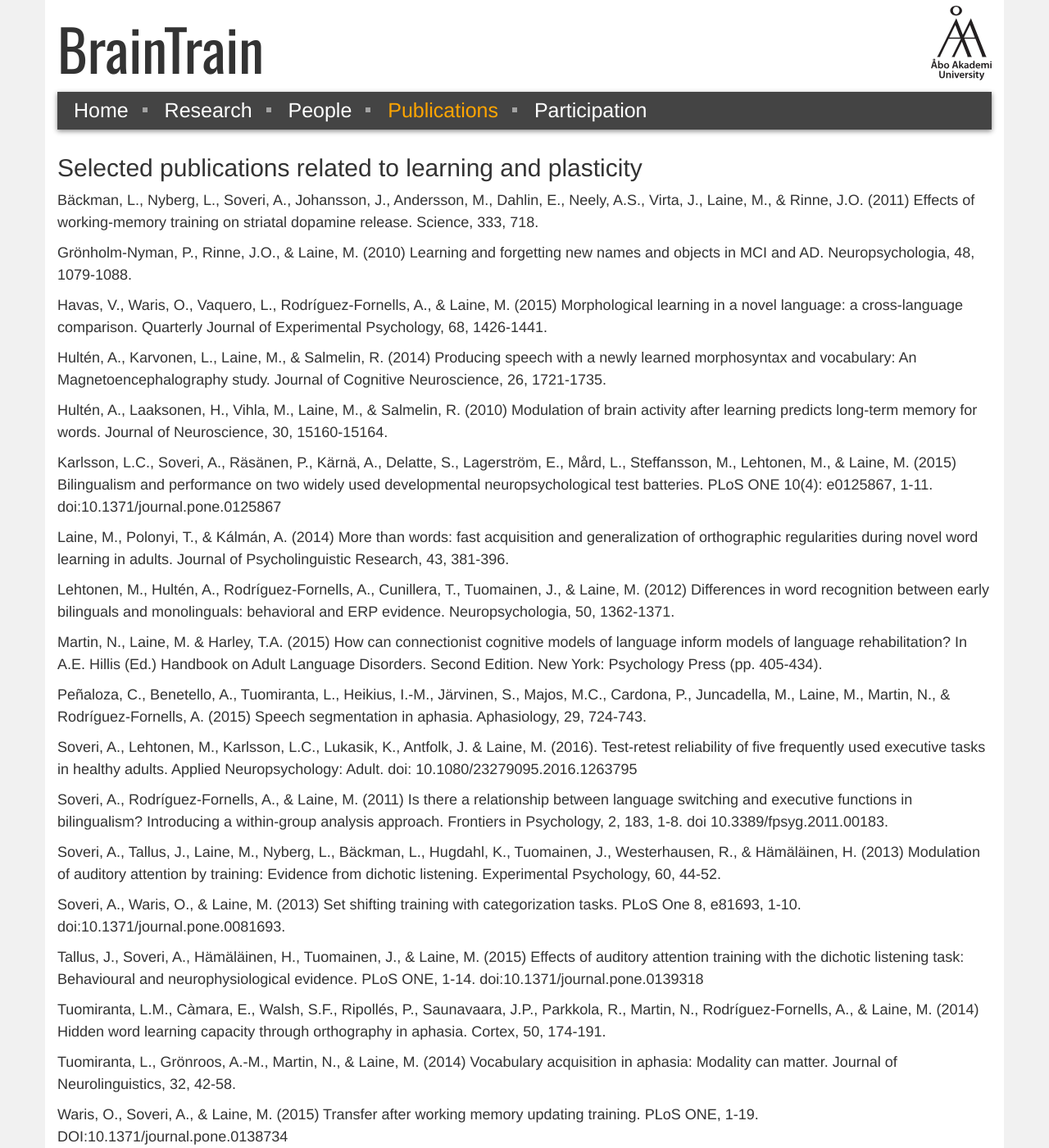
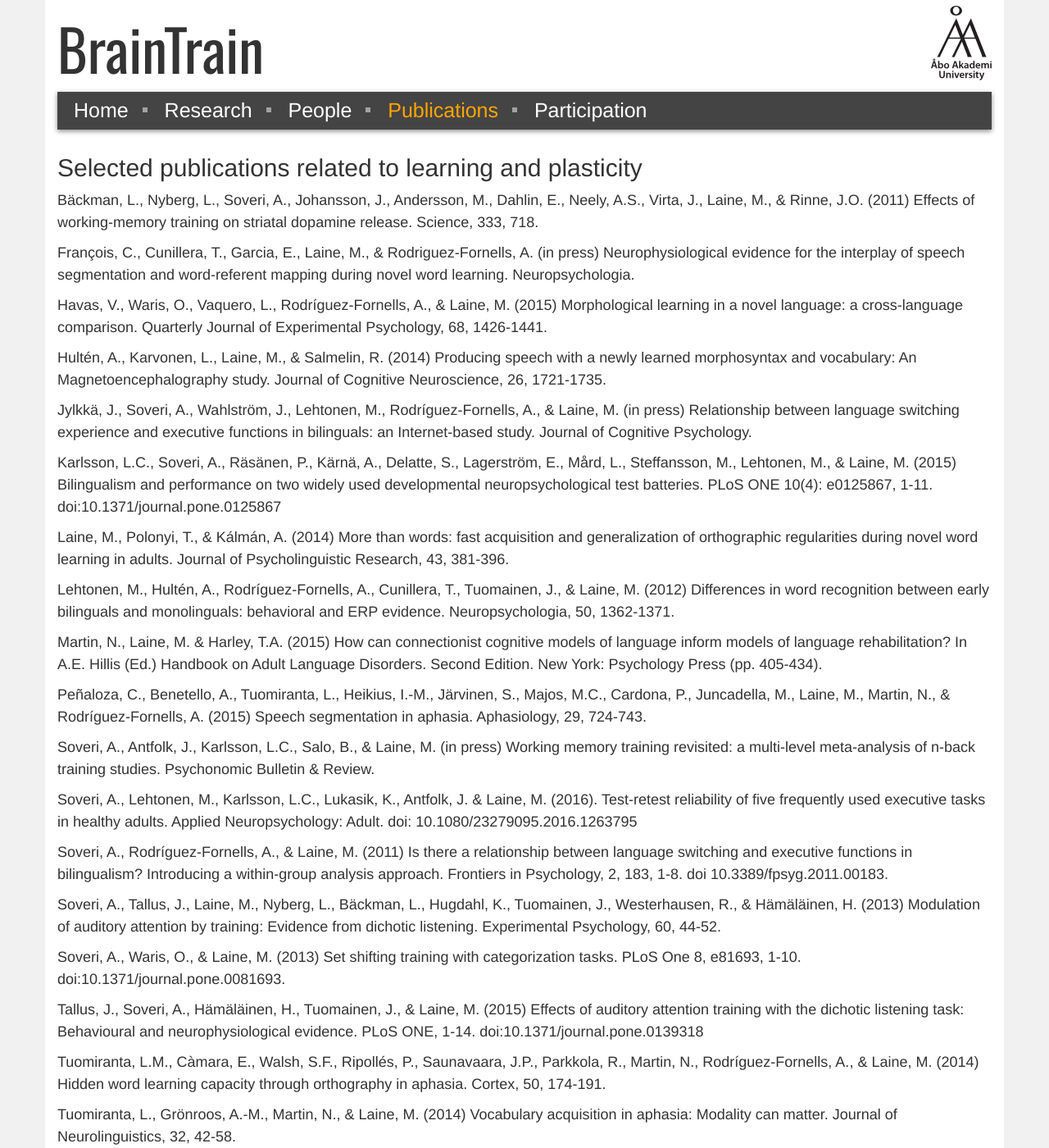
Before and after one commit to dlfell/braintrain, a Jekyll site: the page built from publications.html, in a window 1280 px wide and 1400 px high. Shown: the whole window at 82% size. Built offline with Jekyll 4.4.1, drawn with Linux system fonts in a browser that asks for light colours; nearby versions of some CDN libraries.

Commit message:
Update publications.html

```diff
--- a/publications.html
+++ b/publications.html
@@ -5,15 +5,16 @@
     <h2>Selected publications related to learning and plasticity</h2>
     <ul class="research-list">
         <li>Bäckman, L., Nyberg, L., Soveri, A., Johansson, J., Andersson, M., Dahlin, E., Neely, A.S., Virta, J., Laine, M., & Rinne, J.O. (2011) Effects of working-memory training on striatal dopamine release. Science, 333, 718.</li>
-        <li>Grönholm-Nyman, P., Rinne, J.O., & Laine, M. (2010) Learning and forgetting new names and objects in MCI and AD. Neuropsychologia, 48, 1079-1088.</li>
+        <li>François, C., Cunillera, T., Garcia, E., Laine, M., & Rodriguez-Fornells, A. (in press) Neurophysiological evidence for the interplay of speech segmentation and word-referent mapping during novel word learning. Neuropsychologia.</li>
         <li>Havas, V., Waris, O., Vaquero, L., Rodríguez-Fornells, A., & Laine, M. (2015) Morphological learning in a novel language: a cross-language comparison. Quarterly Journal of Experimental Psychology, 68, 1426-1441.</li>
         <li>Hultén, A., Karvonen, L., Laine, M., & Salmelin, R. (2014) Producing speech with a newly learned morphosyntax and vocabulary: An Magnetoencephalography study. Journal of Cognitive Neuroscience, 26, 1721-1735.</li>
-        <li>Hultén, A., Laaksonen, H., Vihla, M., Laine, M., & Salmelin, R. (2010) Modulation of brain activity after learning predicts long-term memory for words. Journal of Neuroscience, 30, 15160-15164.</li>
+        <li>Jylkkä, J., Soveri, A., Wahlström, J., Lehtonen, M., Rodríguez-Fornells, A., & Laine, M. (in press) Relationship between language switching experience and executive functions in bilinguals: an Internet-based study. Journal of Cognitive Psychology.</li>
         <li>Karlsson, L.C., Soveri, A., Räsänen, P., Kärnä, A., Delatte, S., Lagerström, E., Mård, L., Steffansson, M., Lehtonen, M., & Laine, M. (2015) Bilingualism and performance on two widely used developmental neuropsychological test batteries. PLoS ONE 10(4): e0125867, 1-11. doi:10.1371/journal.pone.0125867</li>
         <li>Laine, M., Polonyi, T., & Kálmán, A. (2014) More than words: fast acquisition and generalization of orthographic regularities during novel word learning in adults. Journal of Psycholinguistic Research, 43, 381-396.</li>
         <li>Lehtonen, M., Hultén, A., Rodríguez-Fornells, A., Cunillera, T., Tuomainen, J., & Laine, M. (2012) Differences in word recognition between early bilinguals and monolinguals: behavioral and ERP evidence. Neuropsychologia, 50, 1362-1371.</li>
         <li>Martin, N., Laine, M. & Harley, T.A. (2015) How can connectionist cognitive models of language inform models of language rehabilitation? In A.E. Hillis (Ed.) Handbook on Adult Language Disorders. Second Edition. New York: Psychology Press (pp. 405-434).</li>
         <li>Peñaloza, C., Benetello, A., Tuomiranta, L., Heikius, I.-M., Järvinen, S., Majos, M.C., Cardona, P., Juncadella, M., Laine, M., Martin, N., & Rodríguez-Fornells, A. (2015) Speech segmentation in aphasia. Aphasiology, 29, 724-743.</li>
+        <li>Soveri, A., Antfolk, J., Karlsson, L.C., Salo, B., & Laine, M. (in press) Working memory training revisited: a multi-level meta-analysis of n-back training studies. Psychonomic Bulletin & Review.</li>
         <li>Soveri, A., Lehtonen, M., Karlsson, L.C., Lukasik, K., Antfolk, J. & Laine, M. (2016). Test-retest reliability of five frequently used executive tasks in healthy adults. Applied Neuropsychology: Adult. doi: 10.1080/23279095.2016.1263795 </li>
         <li>Soveri, A., Rodríguez-Fornells, A., & Laine, M. (2011) Is there a relationship between language switching and executive functions in bilingualism? Introducing a within-group analysis approach. Frontiers in Psychology, 2, 183, 1-8. doi 10.3389/fpsyg.2011.00183.</li>
         <li>Soveri, A., Tallus, J., Laine, M., Nyberg, L., Bäckman, L., Hugdahl, K., Tuomainen, J., Westerhausen, R., & Hämäläinen, H. (2013) Modulation of auditory attention by training: Evidence from dichotic listening. Experimental Psychology, 60, 44-52.</li>
```
